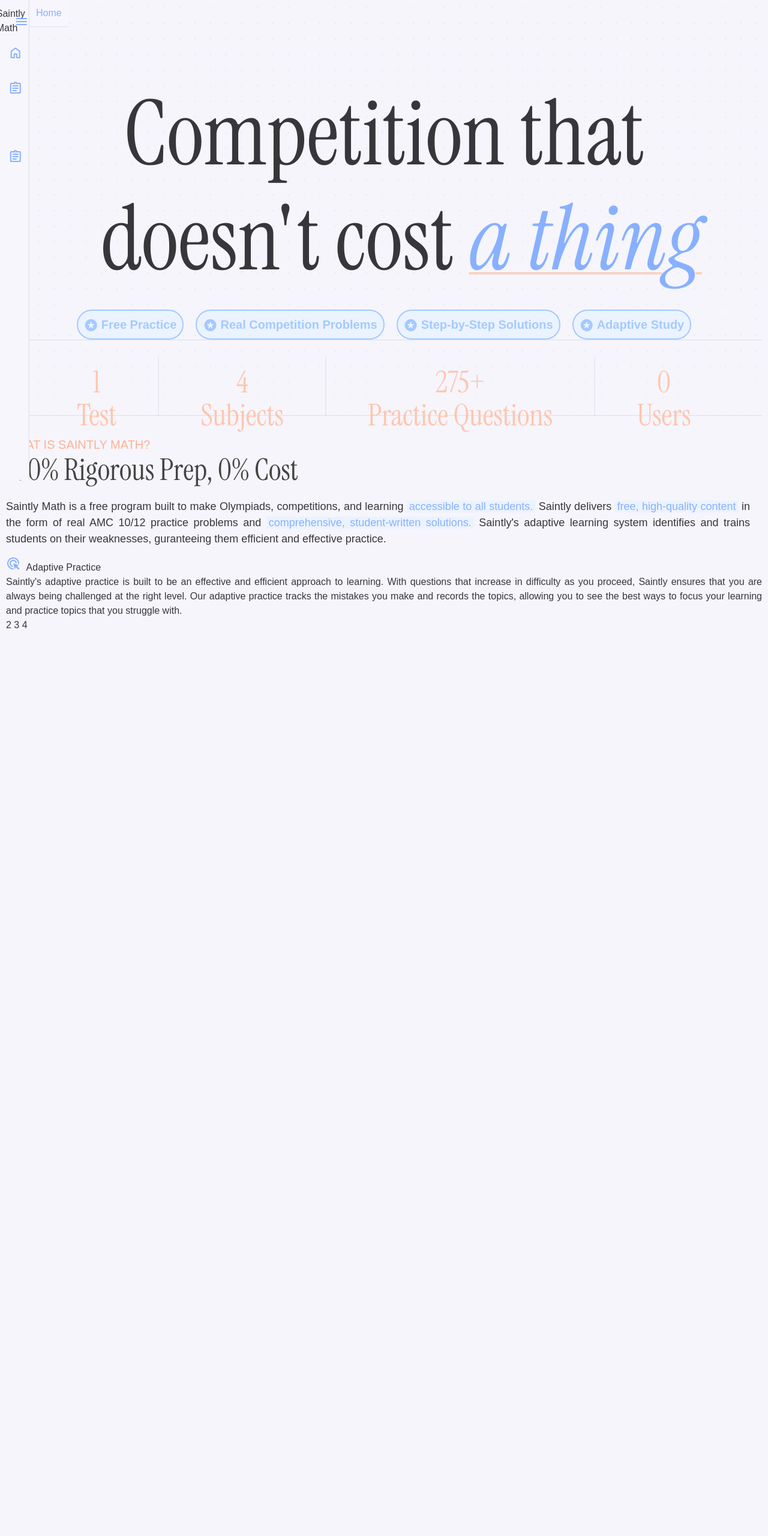
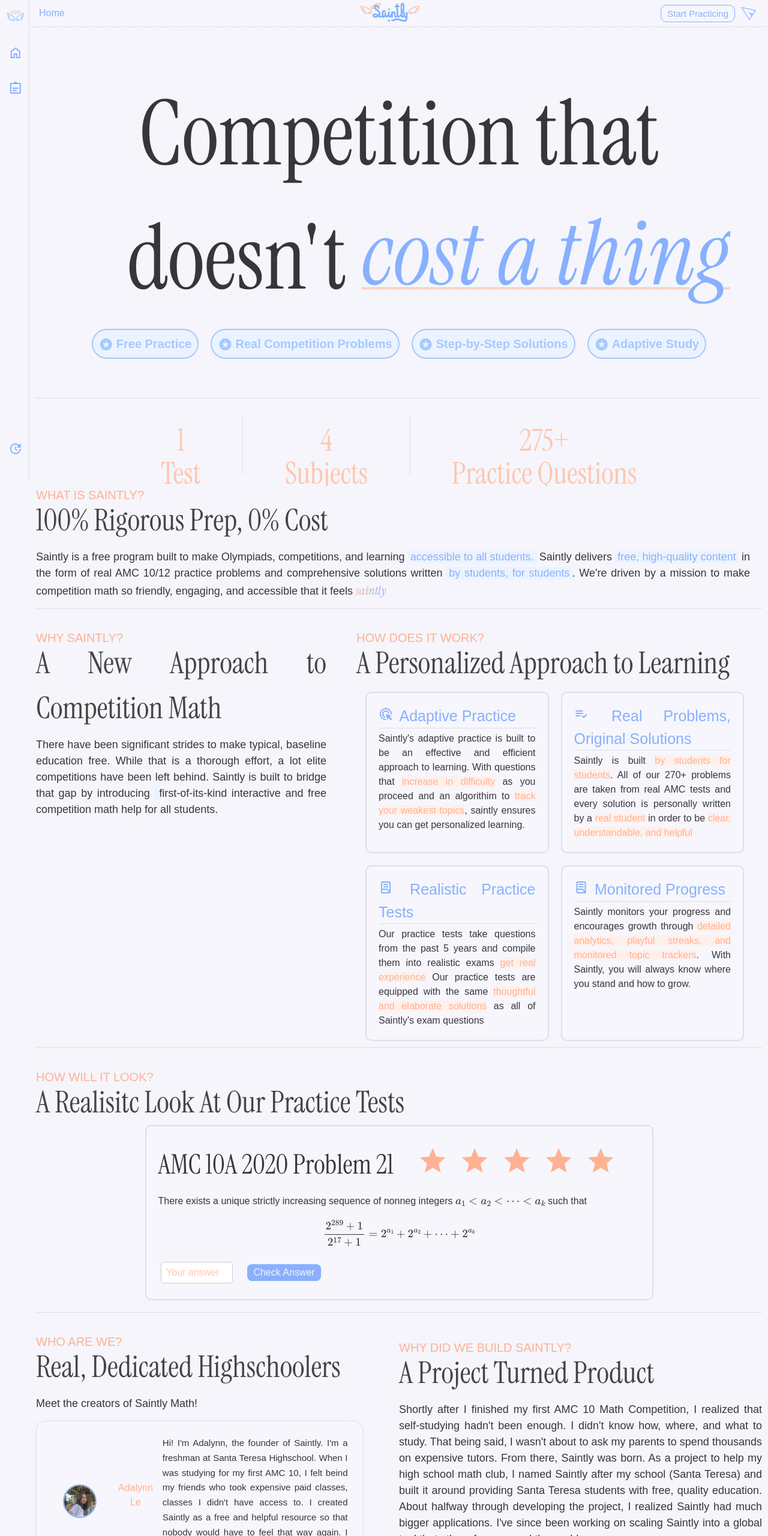
Before and after one commit to adalynn-le/Saintly, a plain HTML site: page index.html in a window 1280 px wide. Shown: the top 2560 px of the page at 60% size. Before the commit the page ends 1064 px from the top, so only its background shows below. Drawn offline with nearby package versions, Linux system fonts and the light colour scheme; a web font is replaced by a local one.

Commit message:
Add files via upload

```diff
--- a/index.html
+++ b/index.html
@@ -3,7 +3,13 @@
   <head>
     <link rel="stylesheet" href="style.css">
     <meta charset="UTF-8">
-    <title>Competition Math Help</title>
+    <title>Saintly | Home</title>
+    <meta name="viewport" content="width=device-width, initial-scale=1.0">
+<link rel="apple-touch-icon" sizes="180x180" href="apple-touch-icon.png">
+<link rel="icon" type="image/png" sizes="32x32" href="favicon-32x32.png">
+<link rel="icon" type="image/png" sizes="16x16" href="favicon-16x16.png">
+<link rel="manifest" href="site.webmanifest">
+
 
     <!-- Math rendering -->
     <script src="https://cdn.jsdelivr.net/npm/mathjax@3/es5/tex-mml-chtml.js"></script>
@@ -17,81 +23,56 @@
 <link rel="preconnect" href="https://fonts.googleapis.com">
 <link rel="preconnect" href="https://fonts.gstatic.com" crossorigin>
 <link href="https://fonts.googleapis.com/css2?family=Instrument+Serif:ital@0;1&family=National+Park:wght@200..800&family=Noto+Serif+Display:ital,wght@0,100..900;1,100..900&display=swap" rel="stylesheet">
-<link rel="stylesheet" href="https://fonts.googleapis.com/css2?family=Material+Symbols+Outlined:opsz,wght,FILL,GRAD@20..48,100..700,0..1,-50..200&icon_names=ads_click" />
-<link rel="stylesheet" href="https://fonts.googleapis.com/css2?family=Material+Symbols+Outlined:opsz,wght,FILL,GRAD@24,400,0,0&icon_names=ads_click" />
+<link rel="stylesheet" href="https://fonts.googleapis.com/css2?family=Material+Symbols+Outlined:opsz,wght,FILL,GRAD@20..48,100..700,0..1,-50..200&icon_names=ads_click,lab_profile,playlist_add_check,send,star,update" />
+<meta name="viewport" content="width=device-width, initial-scale=1.0">
   </head>
+<script>
+  window.addEventListener("load", function () {
+    const loader = document.getElementById("loader");
+    loader.style.opacity = "0";
+    setTimeout(() => loader.style.display = "none", 400);
+  });
+</script>
+    <body>
+      <div id="loader" style="
+  position: fixed; inset: 0;
+  background: rgb(245,245,251);
+  display: flex; align-items: center;
+  justify-content: center;
+  z-index: 99999;
+  transition: opacity 0.4s ease;
+">
+  <p style="font-family: 'Instrument Serif', serif;
+     font-size: 48px; color: #77a4ff; font-style: italic;">
+    Saintly
+  </p>
+</div>
+<div id="sidebarPlaceholder"></div>
+<script src="sidebar.js"></script>
+<nav id = "top-bar">
+  <div class="aContainer">
+  <a href="index.html" class = "top-text">Home</a>
+  </div>
+  <div class="center-align">
+  <button class='topBtn' onclick="window.location.href='index.html'">
+  <img class="fullLogo" src="fullLogo.png">
+  </button>
+  </div>
+  <div class="right-align">
+  <button class="start-practice" onclick = "window.location.href='amc10adaptivepractice.html'">Start Practicing</button>
+  <span class="material-symbols-outlined airplane helpButton" id="helpButton">
 
-    <body>
-<nav id="sidebar" class = "close">
-  <ul>
-    <li>
-      <span class="logo">Saintly Math</span>
-      <button onclick=toggleSidebar() id="side-bar-toggle">
-        <svg xmlns="http://www.w3.org/2000/svg" height="24px" viewBox="0 -960 960 960" width="24px" fill="#e3e3e3"><path d="M120-240v-80h720v80H120Zm0-200v-80h720v80H120Zm0-200v-80h720v80H120Z"/></svg>
-      </button>
-    </li>
-    <li>
-      <a href="index.html">
-        <svg xmlns="http://www.w3.org/2000/svg" height="24px" viewBox="0 -960 960 960" width="24px" fill="#e3e3e3"><path d="M240-200h120v-240h240v240h120v-360L480-740 240-560v360Zm-80 80v-480l320-240 320 240v480H520v-240h-80v240H160Zm320-350Z"/></svg>
-        <span>Home</span>
-      </a>
-
-    </li>
-    <li>
-      <a href="amc10.html">
-        <svg xmlns="http://www.w3.org/2000/svg" height="24px" viewBox="0 -960 960 960" width="24px" fill="#e3e3e3"><path d="M200-120q-33 0-56.5-23.5T120-200v-560q0-33 23.5-56.5T200-840h168q13-36 43.5-58t68.5-22q38 0 68.5 22t43.5 58h168q33 0 56.5 23.5T840-760v560q0 33-23.5 56.5T760-120H200Zm0-80h560v-560H200v560Zm80-80h280v-80H280v80Zm0-160h400v-80H280v80Zm0-160h400v-80H280v80Zm200-190q13 0 21.5-8.5T510-820q0-13-8.5-21.5T480-850q-13 0-21.5 8.5T450-820q0 13 8.5 21.5T480-790ZM200-200v-560 560Z"/></svg>
-        <span>AMC 10</span>
-      </a>
-    </li>
-<li>
-  <button class="dropdown-btn" onclick="toggleSubMenu(this)">
-    <span>Subjects</span>
-    <svg class =  xmlns="http://www.w3.org/2000/svg" height="24px" viewBox="0 -960 960 960" width="24px" fill="#e3e3e3">
-      <path d="M480-360 280-560h400L480-360Z"/>
-    </svg>
-  </button>
-
-  <ul class="sub-menu">
-    <li><a href="amc10algebra.html">Algebra</a></li>
-    <li><a href="amc10geometry.html">Geometry</a></li>
-    <li><a href="amc10numbertheory.html">Number Theory</a></li>
-    <li><a href="amc10combinatorics.html">Probability</a></li>
-  </ul>
-</li>
-<p></p>
-      <a href="mathcounts.html">
-        <svg xmlns="http://www.w3.org/2000/svg" height="24px" viewBox="0 -960 960 960" width="24px"
-"><path d="M200-120q-33 0-56.5-23.5T120-200v-560q0-33 23.5-56.5T200-840h168q13-36 43.5-58t68.5-22q38 0 68.5 22t43.5 58h168q33 0 56.5 23.5T840-760v560q0 33-23.5 56.5T760-120H200Zm0-80h560v-560H200v560Zm80-80h280v-80H280v80Zm0-160h400v-80H280v80Zm0-160h400v-80H280v80Zm200-190q13 0 21.5-8.5T510-820q0-13-8.5-21.5T480-850q-13 0-21.5 8.5T450-820q0 13 8.5 21.5T480-790ZM200-200v-560 560Z"/></svg>
-        <span>Math Counts</span>
-      </a>
-    </li>
-<li>
-  <button class="dropdown-btn" onclick="toggleSubMenu(this)">
-    <span>Subjects</span>
-    <svg xmlns="http://www.w3.org/2000/svg" height="18" viewBox="0 -960 960 960">
-      <path d="M480-360 280-560h400L480-360Z"/>
-    </svg>
-  </button>
-
-  <ul class="sub-menu">
-    <li><a href="mathcountsalgebra.html">Algebra</a></li>
-    <li><a href="mathcountsgeometry.html">Geometry</a></li>
-    <li><a href="mathcountsnumbertheory.html">Number Theory</a></li>
-    <li><a href="mathcountscombinatorics.html">Probability</a></li>
-  </ul>
-</li>
-
-  </ul>
-</nav>
-<nav id = "top-bar">
-  <a href="index.html" class = "top-text">Home</a>
+send
+</span>
+    </div>
 </nav>
 
-  <main>
+  <main id="main">
+    <div id="titlepage">
     <div id = "dot-backround" class = "dot-background"></div>
     <div id = "mainTitle" class = "mainTitle">
 <h1 style="text-align: center;" class="rounded-text">Competition that</h1>
-<h1 style="text-align: center;" class="cursive-text">doesn't cost <span class="highlight-phrase">a thing</span></h1>
+<h1 style="text-align: center;" class="cursive-text">doesn't <span class="highlight-phrase cursor typewriter-animation">cost a thing</span></h1>
 </div>
    <div id = "tags" class = "tags">
   <span class="tag"> <span class="material-symbols-rounded">
@@ -107,7 +88,7 @@ stars
 stars
 </span>Adaptive Study</span>
    </div>
-<hr>
+<hr class="annoyingsht">
 <div id = "dataCards" class = "dataCards">
 <span class = "dataCard">
   <p class = "dataNum">1</p>
@@ -123,46 +104,175 @@ stars
   <p class = "dataNum">275+</p>
   <p class = "dataText">Practice Questions</p>
 </span>
-<hr class="vertical-hr">
-<span class = "dataCard">
-  <p class = "dataNum">0</p>
-  <p class = "dataText">Users</p>
+</div>
+<hr class="annoyingsht">
+</div>
+<div id="info2">
+  <div class="tinytitle" id="whatis">WHAT IS SAINTLY?</div>
+ <h2 class="subtitle" id="whatistitle">100% Rigorous Prep, 0% Cost</h2>
+  <p class = "par" id="whatispar">Saintly is a free program built to make Olympiads, competitions, and learning <mark class = "blue">accessible to all students.</mark> Saintly delivers <mark class="blue">free, high-quality content</mark> in the form of
+    real AMC 10/12 practice problems and comprehensive solutions written <mark class="blue">by students, for students</mark>. We're driven by a mission to make competition math so friendly, engaging, and accessible that it feels <mark class="saintly">saintly</mark>
+  </p>
 </span>
 </div>
-<hr>
-<div id="info1">
-<span id="whatis">
-  <h5 class = "tinytitle" id="whatis">WHAT IS SAINTLY MATH?</h5>
-  <h2 class="subtitle" id="whatistitle">100% Rigorous Prep, 0% Cost</h2>
-  <p class = "par" id="whatispar">Saintly Math is a free program built to make Olympiads, competitions, and learning <mark class = "blue">accessible to all students.</mark> Saintly delivers <mark class="blue">free, high-quality content</mark> in the form of
-    real AMC 10/12 practice problems and <mark class="blue">comprehensive, student-written solutions.</mark> Saintly's adaptive learning system identifies and trains students on their weaknesses, guranteeing them
-    efficient and effective practice.
+<hr class="section-divider">
+
+<div id="info1"class="info">
+<span id="whysaintly">
+  <h5 class="tinytitle" id="whysaintlytitle">WHY SAINTLY?</h5>
+  <h2 class="subtitle" id="whysaintlysubtitle">A New Approach to Competition Math</h2>
+    <p class = "par" id="whysaintlypar">There have been significant strides to make typical, baseline education free. While that is a thorough effort, a lot elite competitions have been left behind.
+      Saintly is built to bridge that gap by introducing <mark class="blue"></mark>first-of-its-kind interactive and free competition math help for all students.</mark>
   </p>
 </span>
-<span id = "whatiscards">
-  <span class="whatiscard">
+<span id="howwork">
+  <h5 class = "tinytitle" id="howwork">HOW DOES IT WORK?</h5>
+  <h2 class="subtitle" id="howworktitle">A Personalized Approach to Learning</h2>
+
+<span id = "howworkcards">
+  <span class="howworkcard">
+    <div class="howworkcardicon">
     <span class="material-symbols-outlined">ads_click</span>
-    <span class="whatiscardtitle">Adaptive Practice</span>
-    <div class= "whatiscardtext">Saintly's adaptive practice is built to be an effective and efficient approach to learning. With questions
-      that increase in difficulty as you proceed, Saintly ensures that you are always being challenged at the right level. Our adaptive practice
-      tracks the mistakes you make and records the topics, allowing you to see the best ways to focus your learning and practice topics that you struggle with.</div>
+    <span class="howworkcardtitle">Adaptive Practice</span>
+    </div>
+    <hr class="hrcard">
+    <div class= "howworkcardtext">Saintly's adaptive practice is built to be an effective and efficient approach to learning. With questions
+      that <mark class="orange">increase in difficulty</mark> as you proceed and an algorithim to <mark class = "orange">track your weakest topics</mark>, saintly ensures
+    you can get personalized learning.</div>
   </span>
-  <span class="whatiscard">2</span>
-  <span class="whatiscard">3</span>
-  <span class = "whatiscard">4</span>
+  <span class="howworkcard">
+  <div class="howworkcardicon">
+<span class="material-symbols-outlined">playlist_add_check</span>
+    <span class="howworkcardtitle">Real Problems, Original Solutions</span>
+    </div>
+    <hr class="hrcard">
+    <div class= "howworkcardtext">Saintly is built <mark class="orange">by students for students</mark>. All of our 270+ problems are taken from real AMC tests and every solution is personally written by
+    a <mark class="orange"> real student</mark> in order to be <mark class="orange">clear, understandable, and helpful</mark></div>
+  </span>
+  <span class="howworkcard">
+  <div class="howworkcardicon">
+<span class="material-symbols-outlined">lab_profile</span>
+    <span class="howworkcardtitle">Realistic Practice Tests</span>
+    </div>
+    <hr class="hrcard">
+    <div class= "howworkcardtext">Our practice tests take questions from the past 5 years and compile them into realistic exams <mark class="orange">get real experience</mark>
+    Our practice tests are equipped with the same <mark class="orange">thoughtful and elaborate solutions</mark> as all of Saintly's exam questions</div>
 </span>
+<span class="howworkcard">
+<div class="howworkcardicon">
+<span class="material-symbols-outlined">lab_profile</span>
+    <span class="howworkcardtitle">Monitored Progress</span>
+    </div>
+    <hr class="hrcard">
+    <div class= "howworkcardtext">Saintly monitors your progress and encourages growth through <mark class="orange">detailed analytics, playful streaks, and monitored topic trackers</mark>. With Saintly, you will always know where
+    you stand and how to grow.</mark>
+</span>
+</span>
+</span>
+</div>
+</div>
+<hr class="section-divider">
+  <span id="sampleproblem">
+  <h5 class = "tinytitle" id="howwork">HOW WILL IT LOOK?</h5>
+  <h2 class="subtitle" id="howworktitle">A Realisitc Look At Our Practice Tests</h2>
+<div class="problem problem-wrapper problem-static" id="problems-card">
+
+    <h3 id="question-title" class="amc10title small">AMC 10A 2020 Problem 21 <span class="material-symbols-outlined">
+star
+</span><span class="material-symbols-outlined">
+star
+</span><span class="material-symbols-outlined">
+star
+</span><span class="material-symbols-outlined">
+star
+</span><span class="material-symbols-outlined">
+star
+</span></h3>
+    <p id="question-text"><p><p>There exists a unique strictly increasing sequence of nonneg integers
+\(a_1 &lt; a_2 &lt; \cdots &lt; a_k\) such that</p>
+\[\frac{2^{289}+1}{2^{17}+1} = 2^{a_1} + 2^{a_2} + \cdots + 2^{a_k}\]</p>
+    <img id="question-image"></img>
+    <input type="text" id="answer-input-static" placeholder="Your answer">
+<div id="mc-container" class="hidden">
+  <button class="mc-choice" id = "mc-choice"></button>
+  <button class="mc-choice" id = "mc-choice"></button>
+  <button class="mc-choice" id = "mc-choice"></button>
+  <button class="mc-choice" id = "mc-choice"></button>
+  <button class="mc-choice" id = "mc-choice"></button>
+</div>
+
+    <button id="check-btn-static" class="problemBtn">Check Answer</button>
+
+    <div class="solution" id="solution" style="display:none;">
+      <h2>Solution</h2>
+      <p id="solution-text"></p>
+      <p>Video explanation: <a id="solution-link" href="#" target="_blank">Watch here</a></p>
+    </div>
+
+    <button id="next-btn" style="display:none;">Next Question</button>
+  </div>
+
+  </span>
+</div>
+<hr class="section-divider">
+<div class="info" id="info4">
+  <span id="whoarewe">
+  <h5 class="tinytitle">WHO ARE WE?</h5>
+  <h2 class="subtitle">Real, Dedicated Highschoolers</h2>
+  <p class="par">Meet the creators of Saintly Math!</p>
+  <div class="people-card">
+  <span class="person-card">
+    <div class="person">
+
+      <img src="adalynn_le.jpeg" class="person-img">
+      <h3 class="person-name tinytitle">Adalynn Le</h3>
+      <p class="person-bio par">Hi! I'm Adalynn, the founder of Saintly. I'm a freshman at Santa Teresa Highschool. When I was studying for my first AMC 10, I felt beind
+        my friends who took expensive paid classes, classes I didn't have access to. I created Saintly as a free and helpful resource so that nobody would have to feel that way again. I hope you enjoy using Saintly!
+      </p>
+      </div>
+    </div>
+  </span>
+</span>
+  <span id="whywebuilt">
+  <h5 class="tinytitle">WHY DID WE BUILD SAINTLY?</h5>
+  <h2 class="subtitle">A Project Turned Product</h2>
+  <p class="par">Shortly after I finished my first AMC 10 Math Competition, I realized that self-studying hadn't been enough. I didn't know how, where, and what to study. That being said, I wasn't about to ask my parents
+    to spend thousands on expensive tutors. From there, Saintly was born. As a project to help my high school math club, I named Saintly after my school (Santa Teresa) and built it around providing Santa Teresa students with free, quality
+    education. About halfway through developing the project, I realized Saintly had much bigger applications. I've since been working on scaling Saintly into a global tool that others from around the world can use.
+  </p>
+  </span>
 </div>
 <div id = "helpPannel" class = "helpPannel">
   <h2>Need Some Help?</h2>
-  <p>Contact us at <a href="/cdn-cgi/l/email-protection#731217121f0a1d1d5d185d1f1633141e121a1f5d101c1e"><span class="__cf_email__" data-cfemail="3d5c595c5144535313561351587d5a505c5451135e5250">[email&#160;protected]</span></a></p>
+  <p>Contact us at <a href="mailto:saintly.math@gmail.com">saintly.math@gmail.com</a></p>
 </div>
   </main>
-<script data-cfasync="false" src="/cdn-cgi/scripts/5c5dd728/cloudflare-static/email-decode.min.js"></script><script>
-  const sidebar = document.getElementById("sidebar");
-  function toggleSidebar() {
-    sidebar.classList.toggle("close");
-  }
 
-  function toggleSubMenu(button) {
-    const subMenu = button.nextElementSibling;
-    if(s
+<div id="overlay"></div>
+    </body>
+  </body>
+</html>
+<script>
+  console.log("script running")
+      let helpOn = false;
+  let helpBtn = document.getElementById('helpButton')
+  helpBtn.addEventListener("click", function () {
+    console.log("clicked")
+    if (helpOn === true){
+        helpPannel.style.display = "none";
+        overlay.style.display = "none";
+        helpOn = false;
+    } else {
+        helpPannel.style.display = "block";
+        overlay.style.display = "block";
+        helpOn = true
+    }
+});
+let overlay = document.getElementById('overlay');
+overlay.addEventListener("click", function () {
+    helpPannel.style.display = "none";
+    overlay.style.display = "none";
+    helpOn = false;
+});
+
+</script>
```
Also changed, not shown: amc10.html (+1 -1 lines), amc10adaptivepractice.html (+1 -1 lines), amc10algebra.html (+1 -1 lines), amc10combinatorics.html (+1 -1 lines).
